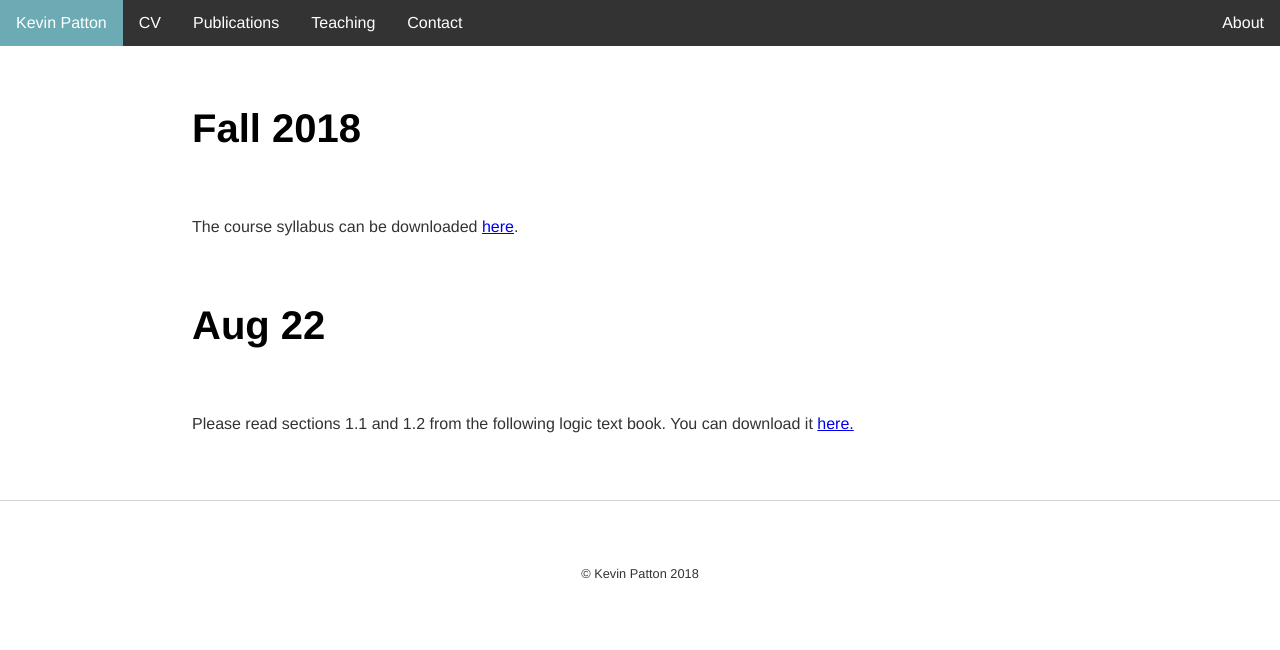
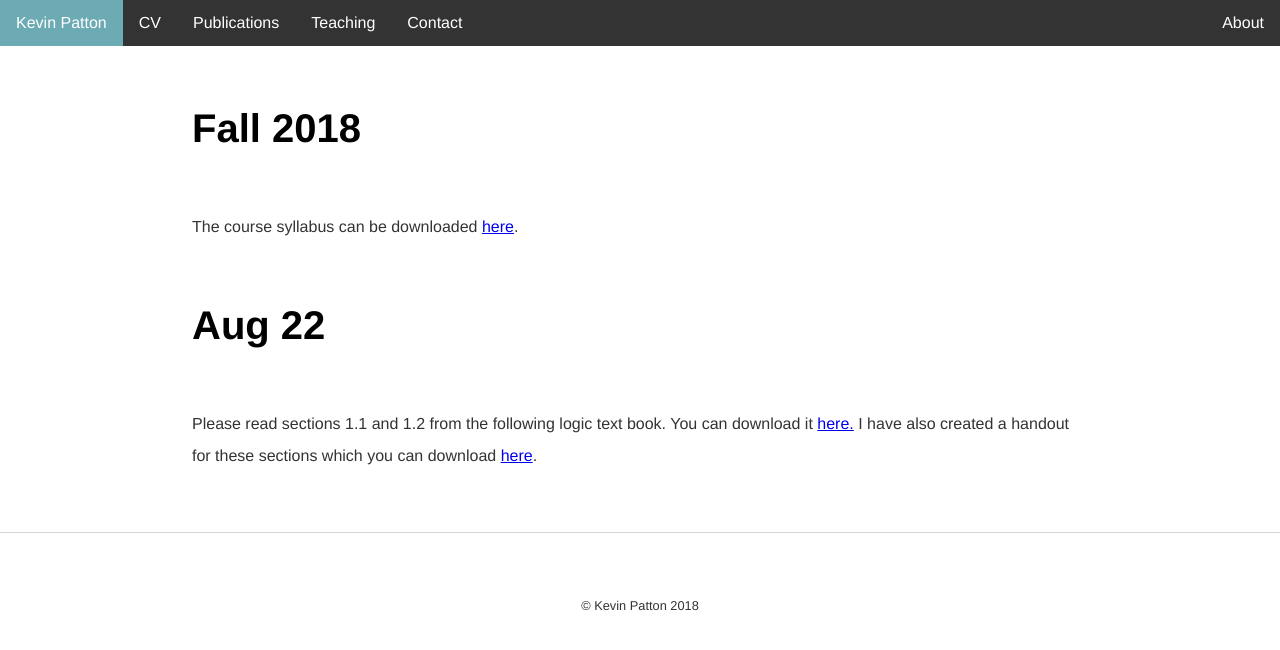
Before and after one commit to kevinjpatton/kevinjpatton.github.io, a Jekyll site: the page built from teaching/phil1020/index.html, in a window 1280 px wide. Shown: the top 650 px of the page. Built offline with Jekyll 4.4.1, drawn with Linux system fonts in a browser that asks for light colours; Markdown is read by kramdown in place of the engine named in the settings.

Commit message:
Update index.html

```diff
--- a/teaching/phil1020/index.html
+++ b/teaching/phil1020/index.html
@@ -6,4 +6,4 @@ title: Philosophy 1020 - Kevin Patton
 <p>The course syllabus can be downloaded <a href=/teaching/phil1020/Phil1020Syllabus_v_1.pdf target="_blank">here</a>.</p>
 
 <h1>Aug 22</h1>
-<p> Please read sections 1.1 and 1.2 from the following logic text book.  You can download it <a href=/teaching/phil_110/Phil110_Textbook.pdf.pdf target="_blank">here.</a></p>
+<p> Please read sections 1.1 and 1.2 from the following logic text book.  You can download it <a href=/teaching/phil_110/Phil110_Textbook.pdf.pdf target="_blank">here.</a>  I have also created a handout for these sections which you can download <a href=/teaching/phil_110/Day2-Section1.1-1.2.pdf target="_blank">here</a>.</p>
```
